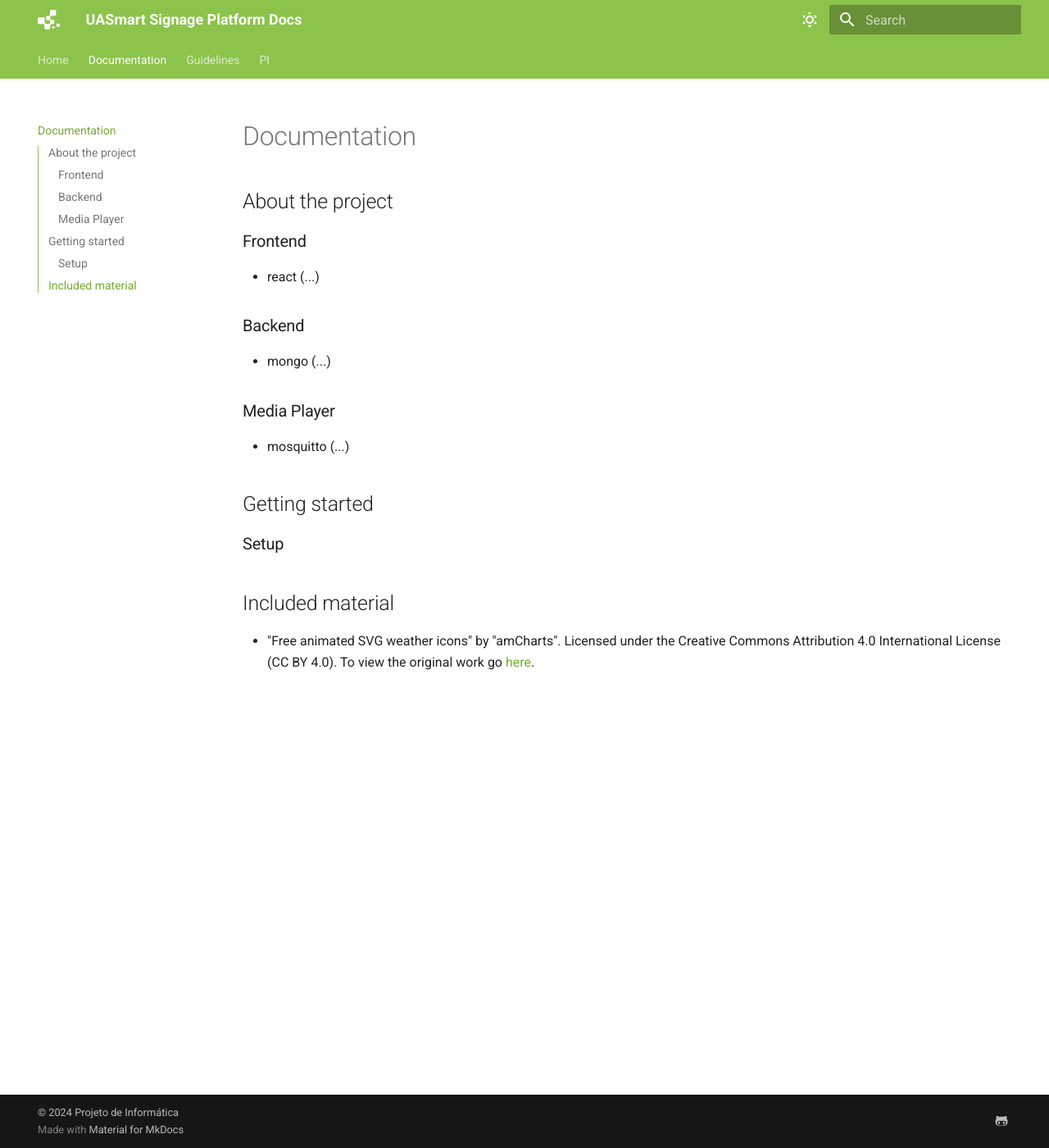
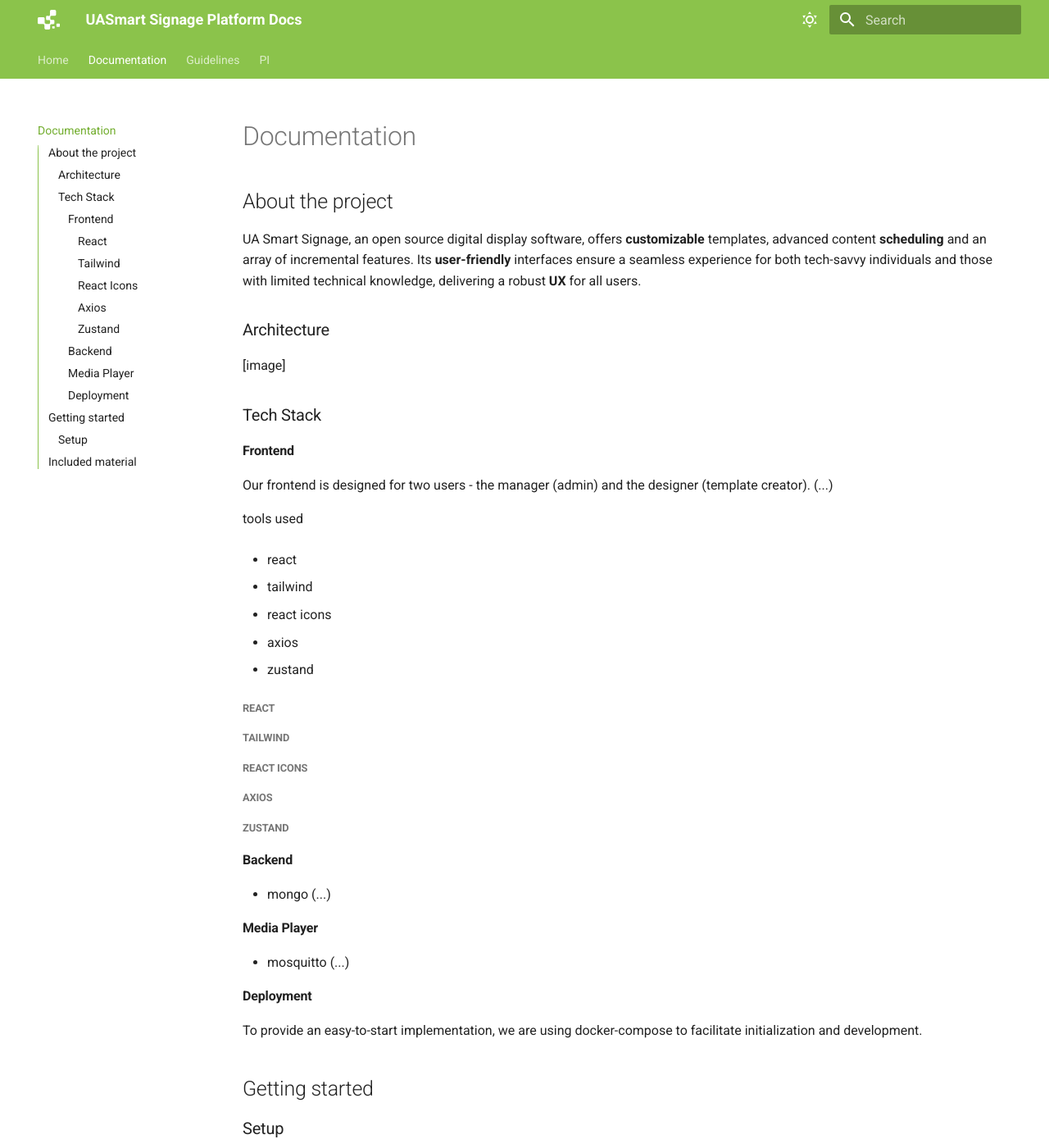
Before and after one commit to UA-Smart-Signage-Platform/Documentation-Website, an MkDocs documentation site: the page built from docs/documentation.md, in a window 1280 px wide and 1400 px high. Shown: the whole window at 82% size. Built offline with MkDocs 1.6.1 and Material for MkDocs 9.7.7, drawn with Linux system fonts in a browser that asks for light colours.

Commit message:
started adding content

```diff
--- a/docs/documentation.md
+++ b/docs/documentation.md
@@ -1,14 +1,44 @@
 ## About the project
-### Frontend
-- react (...)
+UA Smart Signage, an open source digital display software, offers **customizable** templates, advanced content **scheduling** and an array of incremental features.
+Its **user-friendly** interfaces ensure a seamless experience for both tech-savvy individuals and those with limited technical knowledge, delivering a robust **UX** for all users.
 
-### Backend
+### Architecture
+[image]
+
+### Tech Stack
+#### Frontend
+Our frontend is designed for two users - the manager (admin) and the designer (template creator).
+(...)
+
+tools used
+
+- react
+
+- tailwind
+
+- react icons
+
+- axios
+
+- zustand
+##### React
+##### Tailwind
+##### React Icons
+##### Axios
+##### Zustand
+
+
+#### Backend
 - mongo (...)
-### Media Player
+#### Media Player
 - mosquitto (...)
+
+#### Deployment
+To provide an easy-to-start implementation, we are using docker-compose to facilitate initialization and development.
 
 ## Getting started
 ### Setup
+To start
 
 ## Included material
 
--- a/docs/material/home.html
+++ b/docs/material/home.html
@@ -162,8 +162,8 @@
         align-items: center;
         gap: 40px;
         flex-wrap: wrap;
-        padding-right: 16%;
-        padding-left: 16%;
+        padding-right: 17%;
+        padding-left: 17%;
       }
 
       .card {
--- a/mkdocs.yml
+++ b/mkdocs.yml
@@ -13,6 +13,7 @@
     - navigation.tabs
     - navigation.instant
     - navigation.tracking
+    - navigation.indexes
     - toc.integrate
     - navigation.top
     - search.suggest
```
Also changed, not shown: docs/guidelines.md (+33 -6 lines), docs/pi.md (+9 -1 lines).
